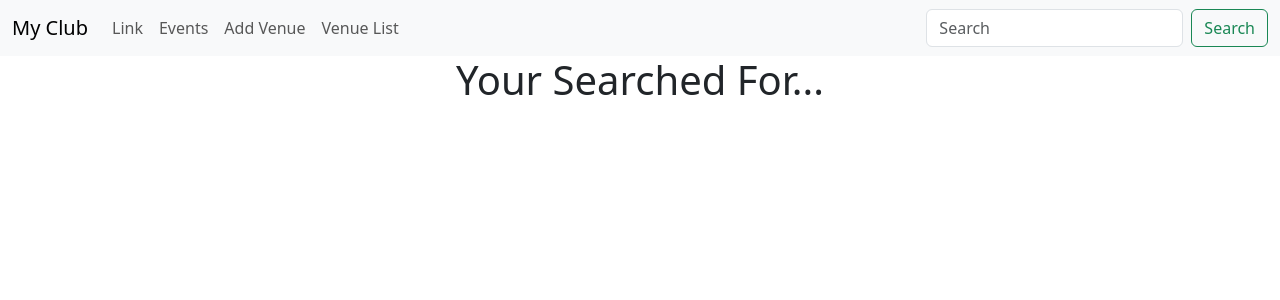
After one commit to suraj-2021/django-eventmanagement_app, a Django app: page /search_venues/ in a window 1280 px wide. The commit adds this page. Shown: the top 300 px of the page. Run offline with Django 4.2, Linux system fonts and the light colour scheme.

Commit message:
Made Search Button worked, Changed navbar.html and more...

```diff
--- a/myclub_website/events/templates/events/navbar.html
+++ b/myclub_website/events/templates/events/navbar.html
@@ -23,7 +23,8 @@
           </li>
 
         </ul>
-        <form class="d-flex" role="search">
+        <form class="d-flex" method = POST action = "{%url 'search-venues'%}">
+            {%csrf_token%}
           <input class="form-control me-2" type="search" placeholder="Search" aria-label="Search">
           <button class="btn btn-outline-success" type="submit">Search</button>
         </form>
--- /dev/null
+++ b/myclub_website/events/templates/events/search_venues.html
@@ -0,0 +1,8 @@
+{%extends 'events/base.html'%}
+{%block content%}
+<center>
+    <h1> Your Searched For...</h1>
+
+</center>
+
+{%endblock%}
--- a/myclub_website/events/urls.py
+++ b/myclub_website/events/urls.py
@@ -14,5 +14,5 @@ urlpatterns = [
      path('add_venue/', views.add_venue, name = 'add-venue'),
      path('list_venues/', views.list_venues, name = 'list-venues'),
      path('show_venue/<venue_id>', views.show_venue, name = 'show-venue'),
-
+     path('search_venues/', views.search_venues, name = 'search-venues'),
 ]
--- a/myclub_website/events/views.py
+++ b/myclub_website/events/views.py
@@ -6,6 +6,9 @@ from django.http import HttpResponseRedirect
 from .models import Event, Venue
 from.forms import VenueForm
 # Create your views here.
+
+def search_venues(request):
+    return render(request, 'events/search_venues.html', {})
 
 def show_venue(request, venue_id):
    venue = Venue.objects.get(pk = venue_id)
```
